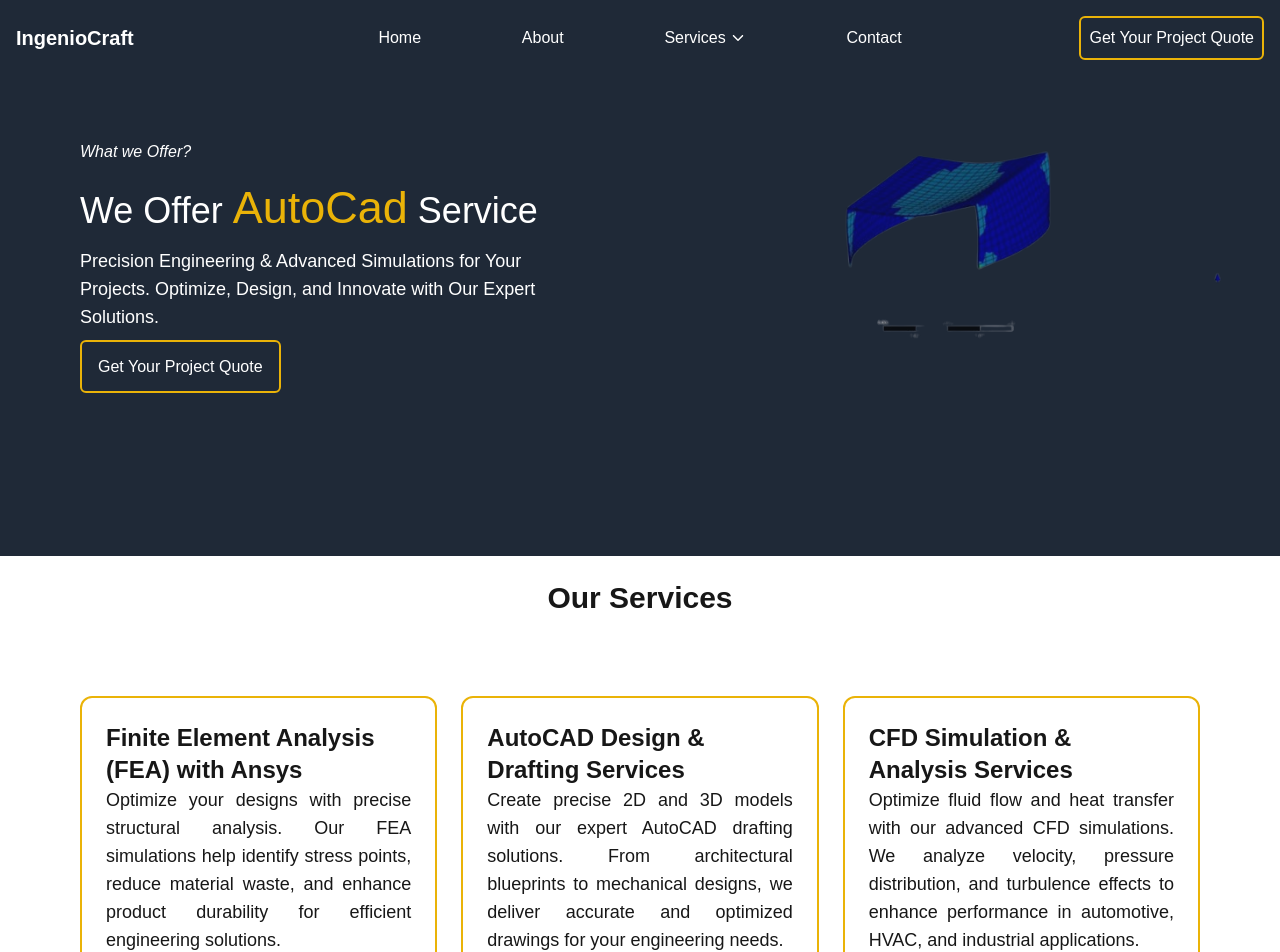
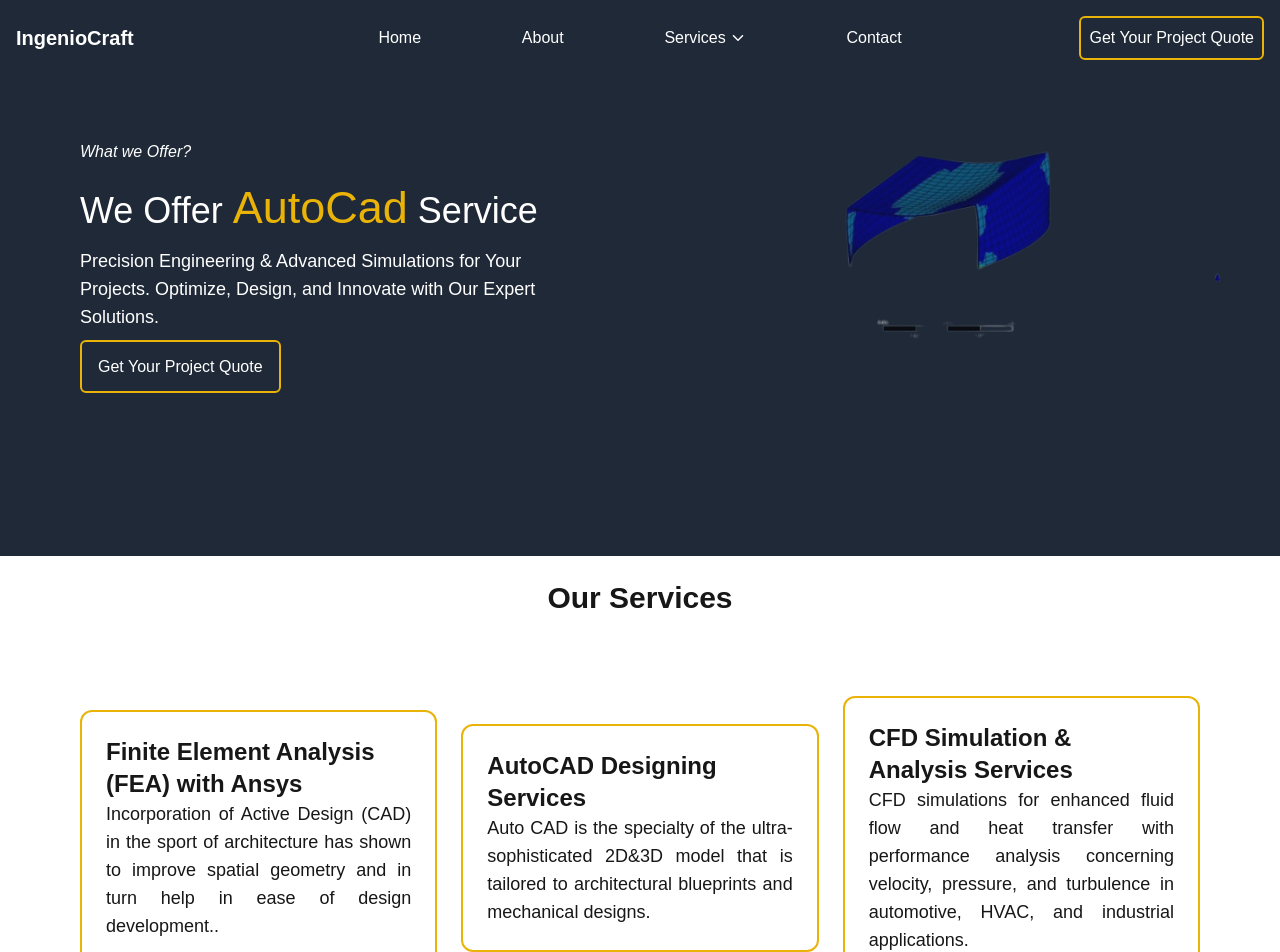
Before and after one commit to hamzabhatti143/Ingenio-Craft, a Next.js app: page / in a window 1280 px wide. Shown: the top 952 px of the page. Built offline with nearby package versions, Linux system fonts and the light colour scheme.

Commit message:
Content Update

```diff
--- a/src/app/components/ServiceCards.tsx
+++ b/src/app/components/ServiceCards.tsx
@@ -16,29 +16,23 @@ const ServiceCards = () => {
       gap-6'>
         <div className='w-full md:w-1/3 hover:scale-110 space-y-4
         border-2 border-yellow-500 rounded-xl hover:bg-gray-800 hover:text-white p-6 cursor-pointer'>
-        <Link href={"/"}>
+        <Link href={"/ansys"}>
         <h2 className='font-bold text-2xl'>Finite Element Analysis (FEA) with Ansys</h2>
-        <p className='text-lg font-medium text-justify'>Optimize your designs with precise structural analysis.
-            Our FEA simulations help identify stress points, reduce material waste,
-            and enhance product durability for efficient engineering solutions.</p></Link>
+        <p className='text-lg font-medium text-justify'>Incorporation of Active Design (CAD) in the sport of architecture has shown to improve spatial geometry and in turn help in ease of design development..</p></Link>
         </div>
 
         <div className='w-full md:w-1/3 hover:scale-110 space-y-4
         border-2 border-yellow-500 rounded-xl hover:bg-gray-800 hover:text-white p-6 cursor-pointer'>
-        <Link href={"/"}>
-        <h2 className='font-bold text-2xl'>AutoCAD Design & Drafting Services</h2>
-        <p className='text-lg font-medium text-justify'>Create precise 2D and 3D models with our
-            expert AutoCAD drafting solutions. From architectural blueprints to mechanical designs, we
-             deliver accurate and optimized drawings for your engineering needs.</p></Link>
+        <Link href={"/autocad"}>
+        <h2 className='font-bold text-2xl'>AutoCAD Designing Services</h2>
+        <p className='text-lg font-medium text-justify'>Auto CAD is the specialty of the ultra-sophisticated 2D&3D model that is tailored to architectural blueprints and mechanical designs.</p></Link>
         </div>
 
         <div className='w-full md:w-1/3 hover:scale-110 space-y-4
         border-2 border-yellow-500 rounded-xl hover:bg-gray-800 hover:text-white p-6 cursor-pointer'>
-        <Link href={"/"}>
+        <Link href={"/cfd"}>
         <h2 className='font-bold text-2xl'>CFD Simulation & Analysis Services</h2>
-        <p className='text-lg font-medium text-justify'>Optimize fluid flow and heat transfer with our
-            advanced CFD simulations. We analyze velocity, pressure distribution, and turbulence effects
-            to enhance performance in automotive, HVAC, and industrial applications.</p></Link>
+        <p className='text-lg font-medium text-justify'>CFD simulations for enhanced fluid flow and heat transfer with performance analysis concerning velocity, pressure, and turbulence in automotive, HVAC, and industrial applications.</p></Link>
         </div>
       </div>
     </>
```
